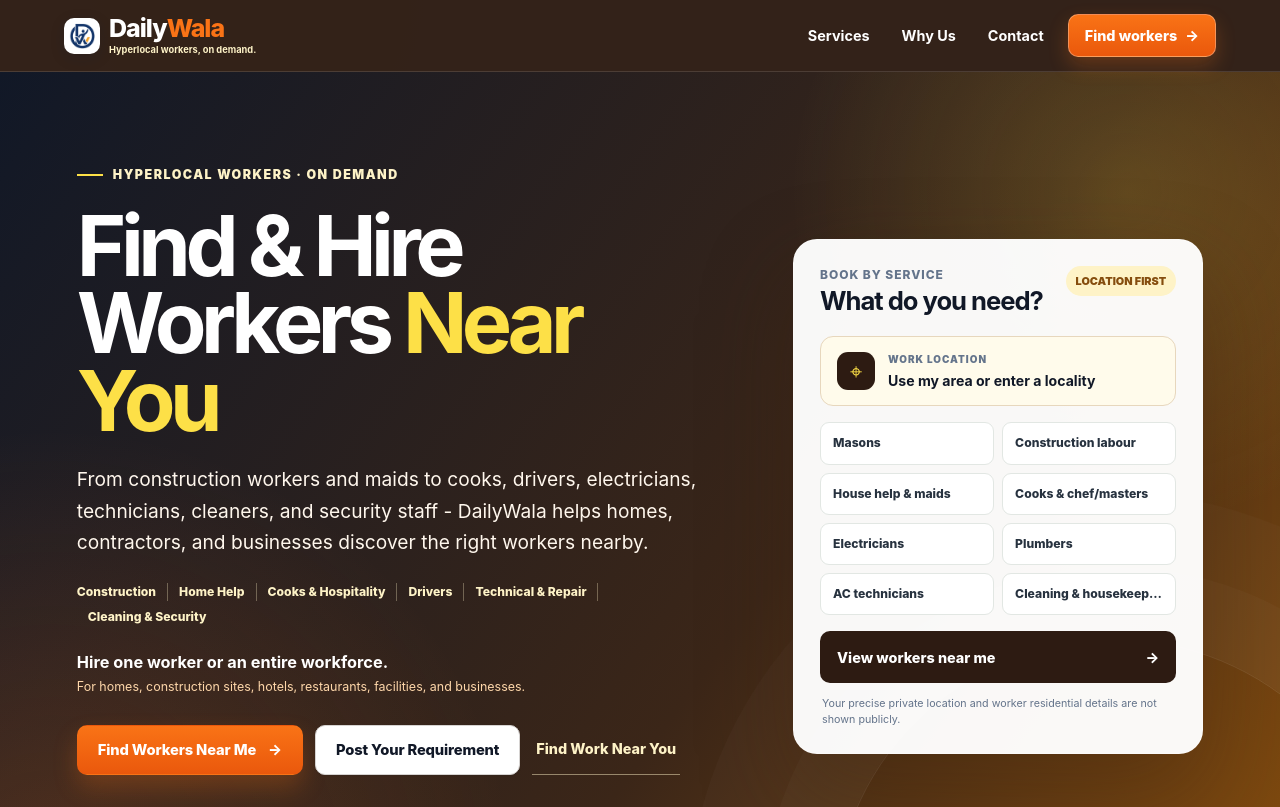
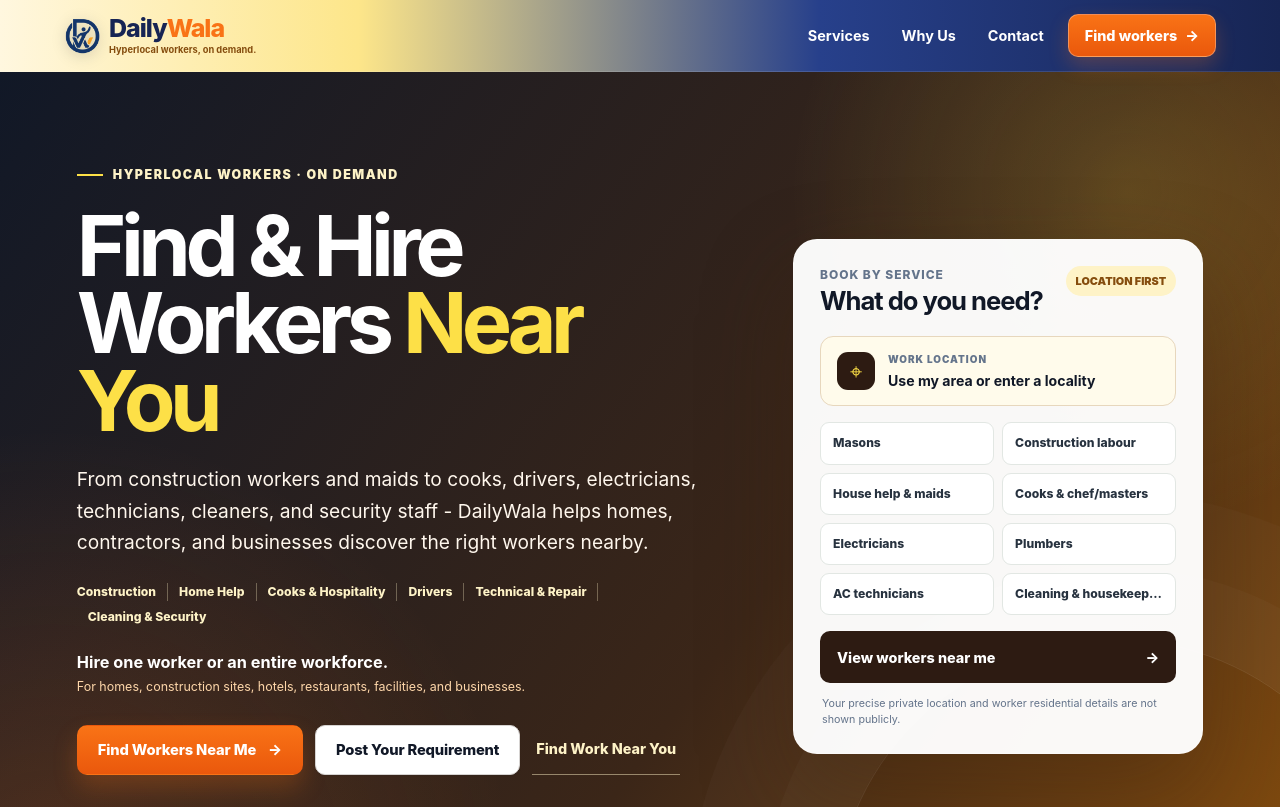
Before and after one commit to jnanamai052930/dailywala-seo-homepage, a Next.js app: page / in a window 1280 px wide. Shown: the top 807 px of the page. Built offline with nearby package versions, Linux system fonts and the light colour scheme.

Commit message:
updated background theme color.

```diff
--- a/app/globals.css
+++ b/app/globals.css
@@ -124,11 +124,8 @@
 }
 
 .brand img {
-  padding: 4px;
-  border: 1px solid rgba(255, 255, 255, 0.72);
   border-radius: 10px;
-  background: #ffffff;
-  box-shadow: 0 4px 14px rgba(17, 24, 39, 0.2);
+  filter: drop-shadow(0 3px 7px rgba(17, 24, 39, 0.2));
 }
 
 .wordmark,
@@ -1267,12 +1264,12 @@
   min-height: 72px;
   padding: 12px clamp(20px, 5vw, 76px);
   border-color: rgba(255, 255, 255, 0.12);
-  background: rgba(45, 27, 18, 0.97);
+  background: linear-gradient(90deg, #fff7df 0%, #fde68a 28%, #27408b 64%, #172554 100%);
 }
 
 .brand {
   gap: 9px;
-  color: white;
+  color: #172554;
   font-size: 25px;
   letter-spacing: -0.04em;
 }
@@ -1290,7 +1287,7 @@
 
 .brand-lockup small {
   margin-top: 4px;
-  color: #fef3c7;
+  color: #854d0e;
   font-size: 0.58rem;
   font-weight: 750;
   letter-spacing: 0;
```
